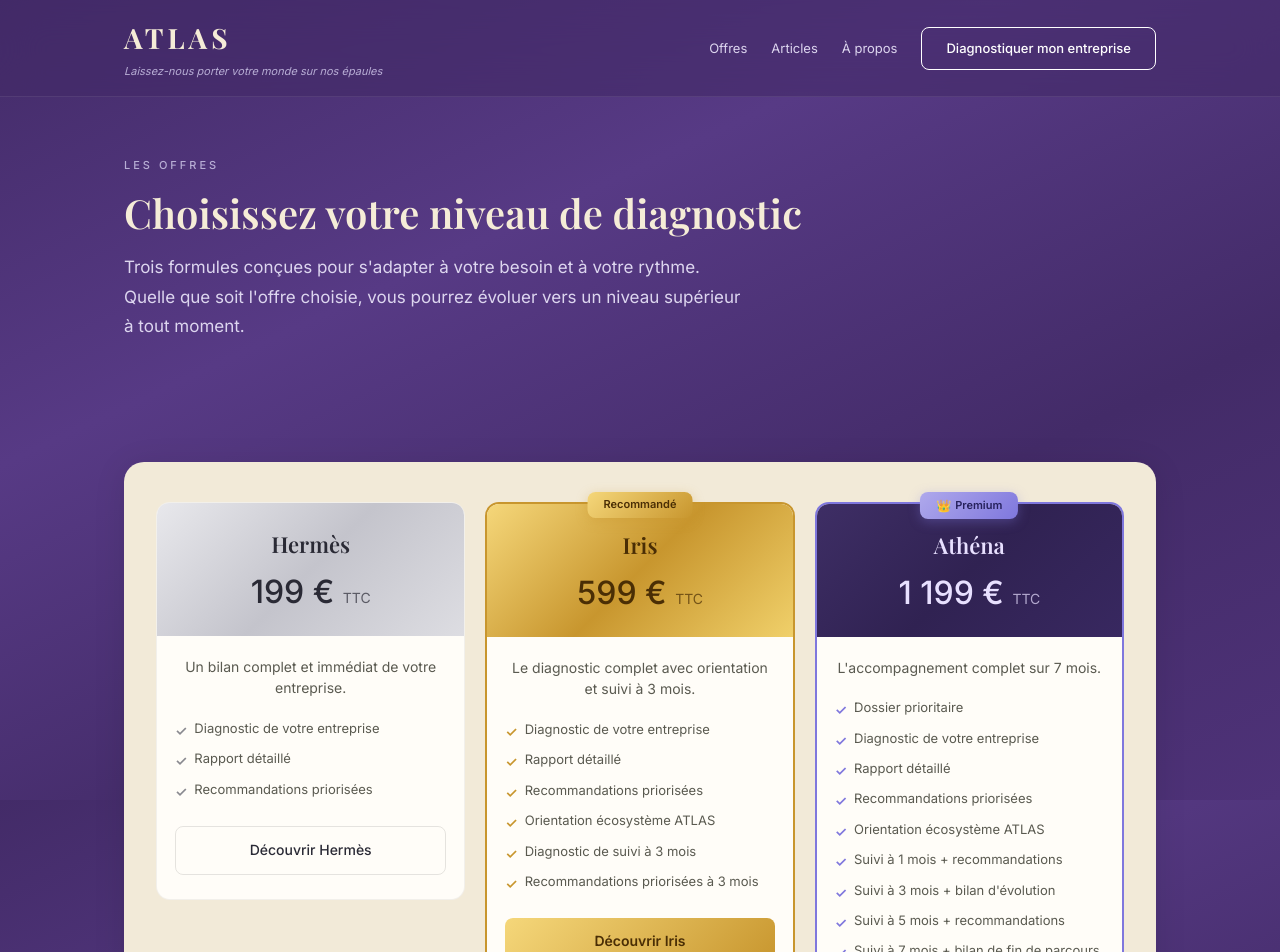
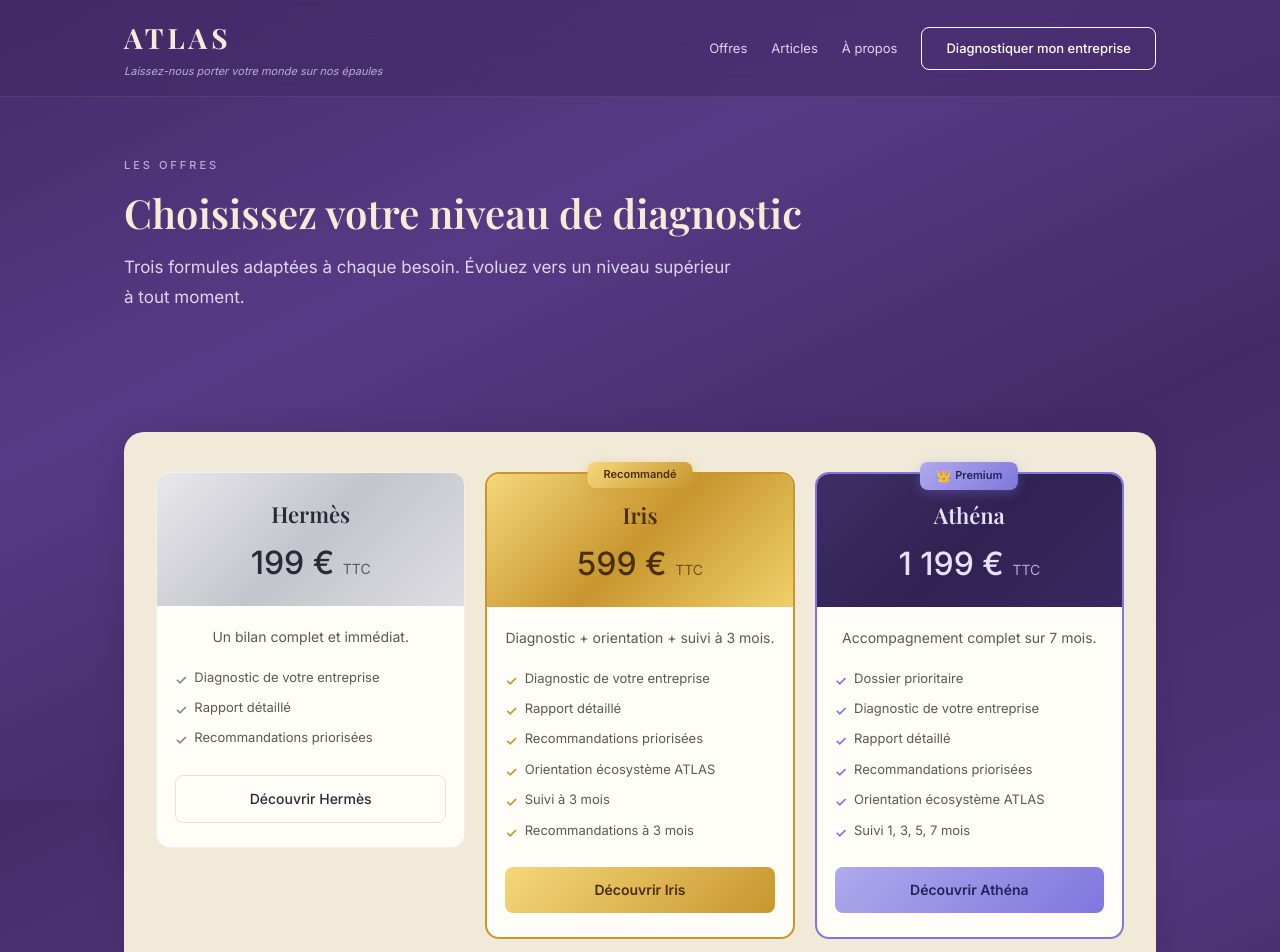
Before and after one commit to gabrielsimonetti62-hub/atlas-diagnostic, a Next.js app: page /offres in a window 1280 px wide. Shown: the top 952 px of the page. Built offline with nearby package versions, Linux system fonts and the light colour scheme; a web font is replaced by a local one.

Commit message:
Update page.js

```diff
--- a/app/offres/page.js
+++ b/app/offres/page.js
@@ -3,7 +3,7 @@ import { Nav, Footer } from "../components";
 
 export const metadata = {
   title: "Nos offres — Diagnostic stratégique pour TPE et PME | ATLAS",
-  description: "Trois niveaux d'accompagnement adaptés à chaque besoin : Hermès (199 €), Iris (599 €) et Athéna (1 199 €). Diagnostic stratégique complet pour TPE et PME.",
+  description: "Trois niveaux d'accompagnement : Hermès (199€), Iris (599€) et Athéna (1199€).",
 };
 
 function OfferCheck({ color, children }) {
@@ -23,7 +23,7 @@ export default function Offres() {
         <section className="page-header">
           <div className="section-label">Les offres</div>
           <h1>Choisissez votre niveau de diagnostic</h1>
-          <p className="section-intro">Trois formules con&ccedil;ues pour s&apos;adapter &agrave; votre besoin et &agrave; votre rythme. Quelle que soit l&apos;offre choisie, vous pourrez &eacute;voluer vers un niveau sup&eacute;rieur &agrave; tout moment.</p>
+          <p className="section-intro">Trois formules adapt&eacute;es &agrave; chaque besoin. &Eacute;voluez vers un niveau sup&eacute;rieur &agrave; tout moment.</p>
         </section>
       </div>
       <div className="container">
@@ -36,7 +36,7 @@ export default function Offres() {
                   <div className="offer-price">199 &euro; <span>TTC</span></div>
                 </div>
                 <div className="offer-bottom">
-                  <div className="offer-desc">Un bilan complet et imm&eacute;diat de votre entreprise.</div>
+                  <div className="offer-desc">Un bilan complet et imm&eacute;diat.</div>
                   <ul className="offer-features">
                     <OfferCheck color="silver">Diagnostic de votre entreprise</OfferCheck>
                     <OfferCheck color="silver">Rapport d&eacute;taill&eacute;</OfferCheck>
@@ -52,14 +52,14 @@ export default function Offres() {
                   <div className="offer-price">599 &euro; <span>TTC</span></div>
                 </div>
                 <div className="offer-bottom">
-                  <div className="offer-desc">Le diagnostic complet avec orientation et suivi &agrave; 3 mois.</div>
+                  <div className="offer-desc">Diagnostic + orientation + suivi &agrave; 3 mois.</div>
                   <ul className="offer-features">
                     <OfferCheck color="gold">Diagnostic de votre entreprise</OfferCheck>
                     <OfferCheck color="gold">Rapport d&eacute;taill&eacute;</OfferCheck>
                     <OfferCheck color="gold">Recommandations prioris&eacute;es</OfferCheck>
                     <OfferCheck color="gold">Orientation &eacute;cosyst&egrave;me ATLAS</OfferCheck>
-                    <OfferCheck color="gold">Diagnostic de suivi &agrave; 3 mois</OfferCheck>
-                    <OfferCheck color="gold">Recommandations prioris&eacute;es &agrave; 3 mois</OfferCheck>
+                    <OfferCheck color="gold">Suivi &agrave; 3 mois</OfferCheck>
+                    <OfferCheck color="gold">Recommandations &agrave; 3 mois</OfferCheck>
                   </ul>
                   <Link href="/offres/iris" className="offer-btn">D&eacute;couvrir Iris</Link>
                 </div>
@@ -71,17 +71,14 @@ export default function Offres() {
                   <div className="offer-price">1 199 &euro; <span>TTC</span></div>
                 </div>
                 <div className="offer-bottom">
-                  <div className="offer-desc">L&apos;accompagnement complet sur 7 mois.</div>
+                  <div className="offer-desc">Accompagnement complet sur 7 mois.</div>
                   <ul className="offer-features">
                     <OfferCheck color="purple">Dossier prioritaire</OfferCheck>
                     <OfferCheck color="purple">Diagnostic de votre entreprise</OfferCheck>
                     <OfferCheck color="purple">Rapport d&eacute;taill&eacute;</OfferCheck>
                     <OfferCheck color="purple">Recommandations prioris&eacute;es</OfferCheck>
                     <OfferCheck color="purple">Orientation &eacute;cosyst&egrave;me ATLAS</OfferCheck>
-                    <OfferCheck color="purple">Suivi &agrave; 1 mois + recommandations</OfferCheck>
-                    <OfferCheck color="purple">Suivi &agrave; 3 mois + bilan d&apos;&eacute;volution</OfferCheck>
-                    <OfferCheck color="purple">Suivi &agrave; 5 mois + recommandations</OfferCheck>
-                    <OfferCheck color="purple">Suivi &agrave; 7 mois + bilan de fin de parcours</OfferCheck>
+                    <OfferCheck color="purple">Suivi 1, 3, 5, 7 mois</OfferCheck>
                   </ul>
                   <Link href="/offres/athena" className="offer-btn">D&eacute;couvrir Ath&eacute;na</Link>
                 </div>
```
